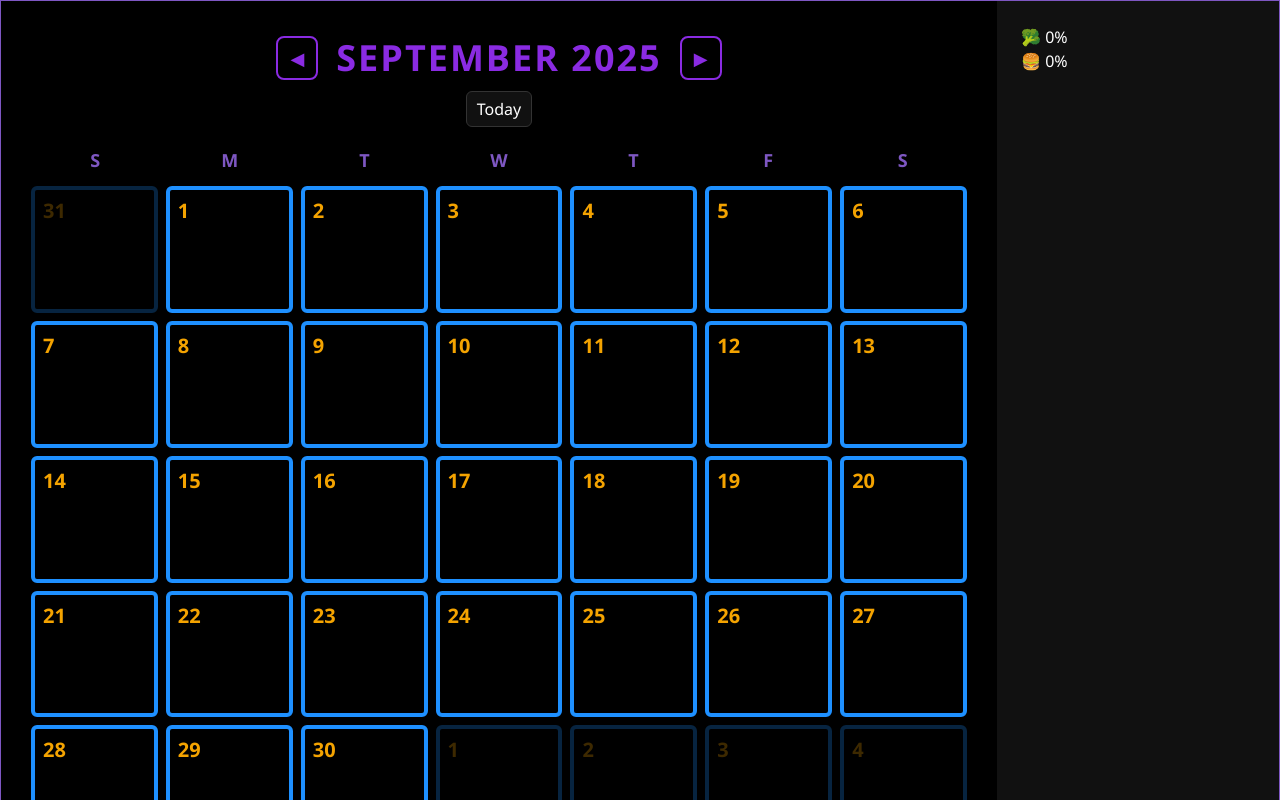
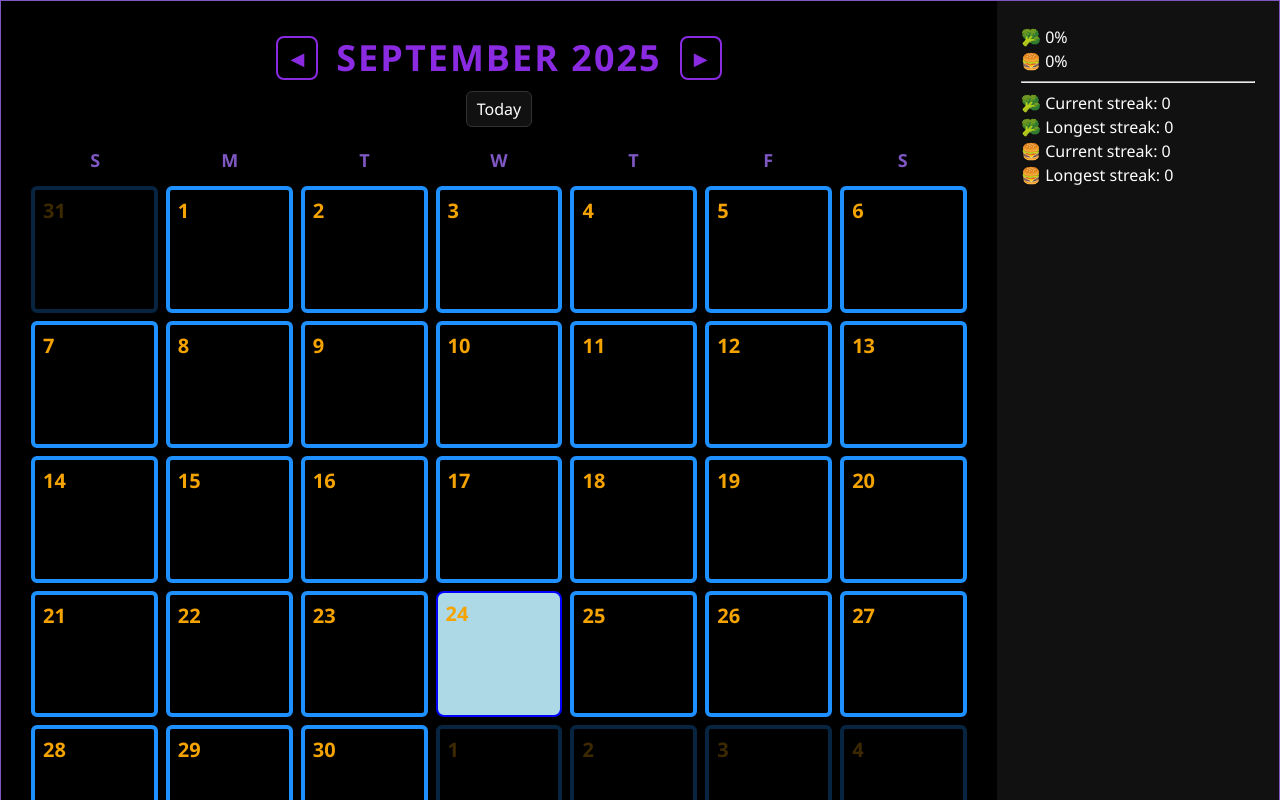
Before and after one commit to Aldomf/emoji-calendar, a React (Vite) app: page / in a window 1280 px wide. Built offline with nearby package versions, Linux system fonts and the light colour scheme.

Commit message:
adding streak

```diff
--- a/src/App.css
+++ b/src/App.css
@@ -72,3 +72,10 @@ body, html, #root { height: 100%; margin: 0; font-family: "Segoe UI", Roboto, Ar
 .emoji-btn { font-size:24px; padding:8px; border-radius:6px; background:#222; color:#fff; border:1px solid #333; cursor:pointer; }
 .clear-btn, .close-btn { padding:8px 12px; border-radius:6px; background:#222; color:#fff; border:1px solid #444; cursor:pointer; }
 button:focus { outline:2px solid #6EE7B7; outline-offset:2px; }
+
+/* Today highlight */
+.today-cell {
+  background-color: lightblue;
+  border: 2px solid blue;
+  border-radius: 8px;
+}
--- a/src/App.tsx
+++ b/src/App.tsx
@@ -20,6 +20,7 @@ function formatDateLocal(d: Date): string {
 export default function App() {
   // Date.now() is UTC, so we need to use local time to get the current month/year
   const today = new Date();
+  today.setHours(0, 0, 0, 0); // reset to midnight for comparison
 
   // states
   const [month, setMonth] = useState<number>(today.getMonth()); // 0-11
@@ -79,7 +80,7 @@ export default function App() {
     setSelectedKey(null);
   }
 
-  // compute stats
+  // compute stats (healthy/unhealthy %)
   const total = Object.keys(data).length;
   let healthyCount = 0;
   let unhealthyCount = 0;
@@ -92,6 +93,49 @@ export default function App() {
   const healthyPct = total > 0 ? Math.round((healthyCount / total) * 100) : 0;
   const unhealthyPct =
     total > 0 ? Math.round((unhealthyCount / total) * 100) : 0;
+
+  // streaks
+  const sortedKeys = Object.keys(data).sort();
+  let currentHealthy = 0;
+  let maxHealthy = 0;
+
+  let currentUnhealthy = 0;
+  let maxUnhealthy = 0;
+
+  let prevDate: Date | null = null;
+
+  for (const key of sortedKeys) {
+    const emoji = data[key];
+    const date = new Date(key);
+
+    // check if it's exactly 1 day after the previous date
+    const isConsecutive =
+      prevDate && date.getTime() - prevDate.getTime() === 24 * 60 * 60 * 1000;
+
+    // Healthy streak
+    if (HEALTHY.includes(emoji)) {
+      if (isConsecutive) {
+        currentHealthy++;
+      } else {
+        currentHealthy = 1;
+      }
+      maxHealthy = Math.max(maxHealthy, currentHealthy);
+      currentUnhealthy = 0; // reset opposite streak
+    }
+
+    // Unhealthy streak
+    if (UNHEALTHY.includes(emoji)) {
+      if (isConsecutive) {
+        currentUnhealthy++;
+      } else {
+        currentUnhealthy = 1;
+      }
+      maxUnhealthy = Math.max(maxUnhealthy, currentUnhealthy);
+      currentHealthy = 0; // reset opposite streak
+    }
+
+    prevDate = date;
+  }
 
   return (
     <div className="app">
@@ -133,16 +177,21 @@ export default function App() {
 
           {/* grid */}
           <div className="grid">
-            {cells.map(({ date, inCurrentMonth, key }) => (
+            {cells.map(({ date, inCurrentMonth, key }) => {
+              const isToday = date.getTime() === today.getTime(); // check if this cell is today
+              return (
                 <div
                   key={key}
-                className={`day ${inCurrentMonth ? "current" : "muted"}`}
+                  className={`day ${inCurrentMonth ? "current" : "muted"} ${
+                    isToday ? "today-cell" : ""
+                  }`}
                   onClick={() => setSelectedKey(key)}
                 >
                   <span className="day-number">{date.getDate()}</span>
                   <div className="emoji">{data[key] ?? ""}</div>
                 </div>
-            ))}
+              );
+            })}
           </div>
         </div>
 
@@ -150,6 +199,11 @@ export default function App() {
         <div className="right-panel">
           🥦 {healthyPct}% <br />
           🍔 {unhealthyPct}%
+          <hr />
+          <div>🥦 Current streak: {currentHealthy}</div>
+          <div>🥦 Longest streak: {maxHealthy}</div>
+          <div>🍔 Current streak: {currentUnhealthy}</div>
+          <div>🍔 Longest streak: {maxUnhealthy}</div>
         </div>
       </div>
 
```
Lines whose indentation alone changed are shown as unchanged.
